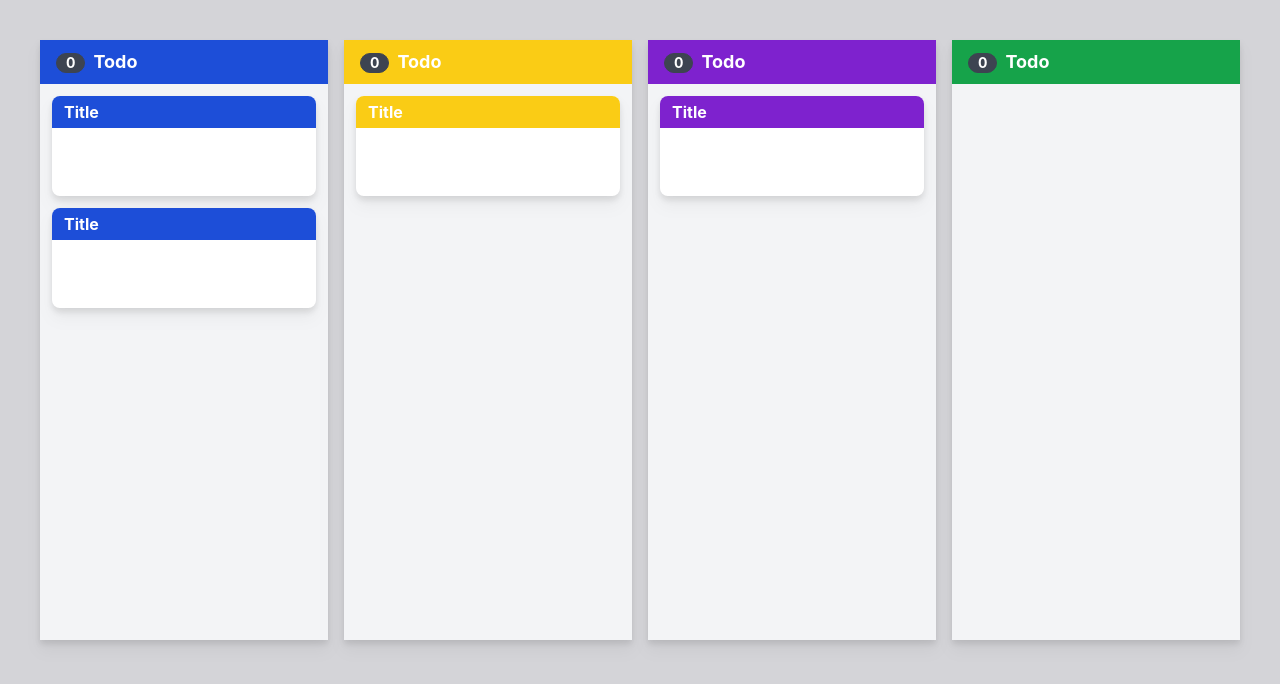
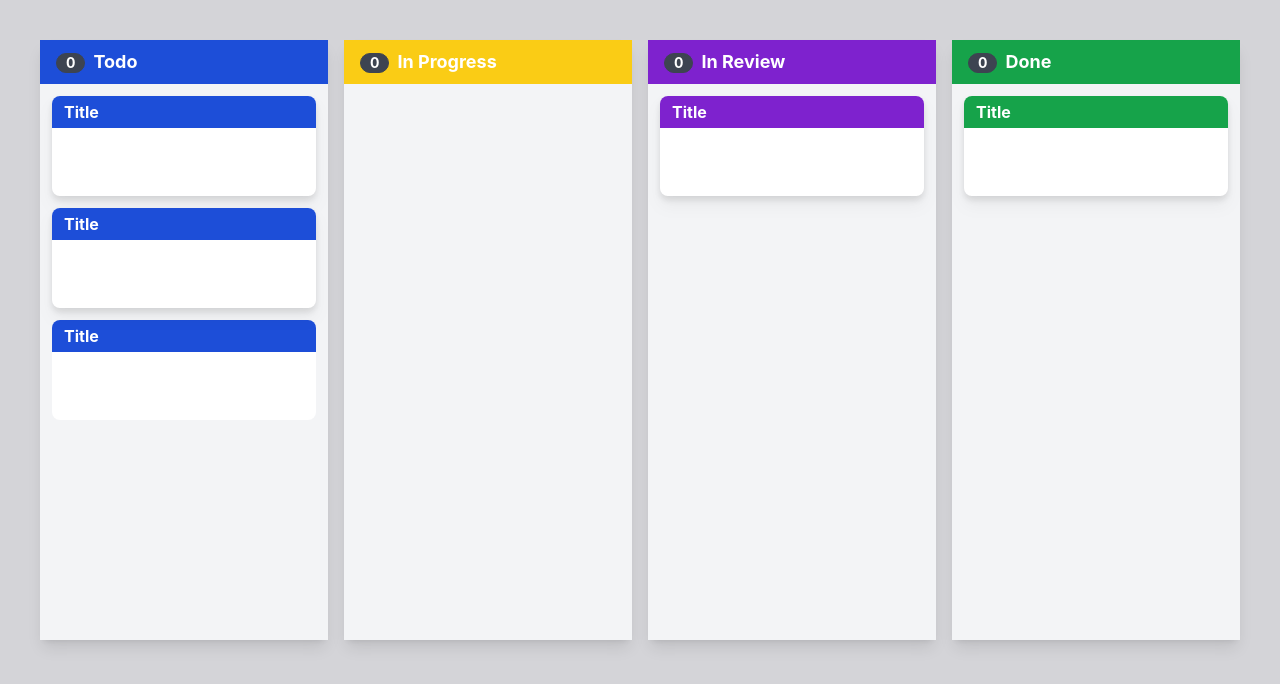
Before and after one commit to matthewdoles/canban, a React (Create React App) app: page / in a window 1280 px wide. Shown: the top 684 px of the page. Built offline with nearby package versions, Linux system fonts and the light colour scheme.

Commit message:
Create draggable cards

```diff
--- a/package.json
+++ b/package.json
@@ -13,6 +13,7 @@
     "daisyui": "^2.13.4",
     "react": "^17.0.2",
     "react-dom": "^17.0.2",
+    "react-draggable": "^4.4.4",
     "react-scripts": "5.0.0",
     "typescript": "^4.6.3",
     "web-vitals": "^2.1.4"
--- a/src/App.tsx
+++ b/src/App.tsx
@@ -1,56 +1,46 @@
 import React from 'react';
+import Todo from './components/Todo';
 
 function App() {
   return (
     <div className="min-h-screen min-w-screen bg-zinc-300">
       <div className="flex flex-row w-full p-8">
-        <div className="w-1/4 min-h-[600px] bg-gray-100 m-2 drop-shadow-lg">
+        <div className="static w-1/4 min-h-[600px] bg-gray-100 m-2 shadow-lg">
           <div className="bg-blue-700 p-2">
             <p className="text-lg text-white font-bold ml-2">
               <span className="badge mr-2">0</span>Todo
             </p>
           </div>
-          <div className="min-h-[100px] bg-white m-3 drop-shadow-lg rounded-lg">
-            <div className="bg-blue-700 p-1 rounded-t-lg">
-              <p className="text-md text-white font-bold ml-2">Title</p>
-            </div>
-          </div>
-          <div className="min-h-[100px] bg-white m-3 drop-shadow-lg rounded-lg">
+          <Todo title="Title" color="bg-blue-700" disabled={false} />
+          <Todo title="Title" color="bg-blue-700" disabled={false} />
+          <div className="min-h-[100px] bg-white m-3 rounded-lg">
             <div className="bg-blue-700 p-1 rounded-t-lg">
               <p className="text-md text-white font-bold ml-2">Title</p>
             </div>
           </div>
         </div>
-        <div className="w-1/4 min-h-[600px] bg-gray-100 m-2 drop-shadow-lg">
+        <div className="w-1/4 min-h-[600px] bg-gray-100 m-2 shadow-lg">
           <div className="bg-yellow-400 p-2">
             <p className="text-lg text-white font-bold ml-2">
-              <span className="badge mr-2">0</span>Todo
+              <span className="badge mr-2">0</span>In Progress
             </p>
           </div>
-          <div className="min-h-[100px] bg-white m-3 drop-shadow-lg rounded-lg">
-            <div className="bg-yellow-400 p-1 rounded-t-lg">
-              <p className="text-md text-white font-bold ml-2">Title</p>
-            </div>
-          </div>
         </div>
-        <div className="w-1/4 min-h-[600px] bg-gray-100 m-2 drop-shadow-lg">
+        <div className="w-1/4 min-h-[600px] bg-gray-100 m-2 shadow-lg">
           <div className="bg-purple-700 p-2">
             <p className="text-lg text-white font-bold ml-2">
-              <span className="badge mr-2">0</span>Todo
+              <span className="badge mr-2">0</span>In Review
             </p>
           </div>
-          <div className="min-h-[100px] bg-white m-3 drop-shadow-lg rounded-lg">
-            <div className="bg-purple-700 p-1 rounded-t-lg">
-              <p className="text-md text-white font-bold ml-2">Title</p>
-            </div>
-          </div>
+          <Todo title="Title" color="bg-purple-700" disabled={false} />
         </div>
-        <div className="w-1/4 min-h-[600px] bg-gray-100 m-2 drop-shadow-lg">
+        <div className="w-1/4 min-h-[600px] bg-gray-100 m-2 shadow-lg">
           <div className="bg-green-600 p-2">
             <p className="text-lg text-white font-bold ml-2">
-              <span className="badge mr-2">0</span>Todo
+              <span className="badge mr-2">0</span>Done
             </p>
           </div>
+          <Todo title="Title" color="bg-green-600" disabled={true} />
         </div>
       </div>
     </div>
--- /dev/null
+++ b/src/components/Todo/index.tsx
@@ -0,0 +1,26 @@
+import React, { useRef } from 'react';
+import Draggable from 'react-draggable';
+
+type Props = {
+  color: string;
+  disabled: boolean;
+  title: string;
+};
+
+const Todo = ({ color, disabled, title }: Props) => {
+  const nodeRef = useRef<HTMLDivElement>(null);
+  return (
+    <Draggable nodeRef={nodeRef} disabled={disabled}>
+      <div
+        className="min-h-[100px] bg-white m-3 drop-shadow-lg rounded-lg"
+        ref={nodeRef}
+        style={{ zIndex: 999 }}>
+        <div className={`${color} p-1 rounded-t-lg`}>
+          <p className="text-md text-white font-bold ml-2">{title}</p>
+        </div>
+      </div>
+    </Draggable>
+  );
+};
+
+export default Todo;
```
Also changed, not shown: 1 other file (tests, documents, lock files or other folders).
